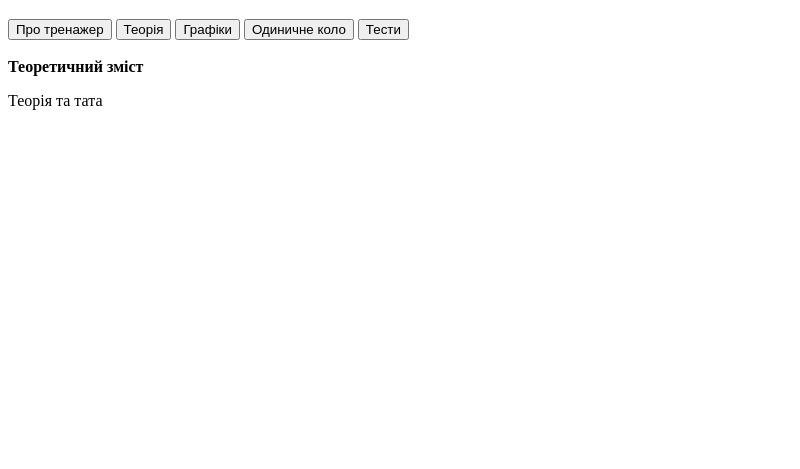
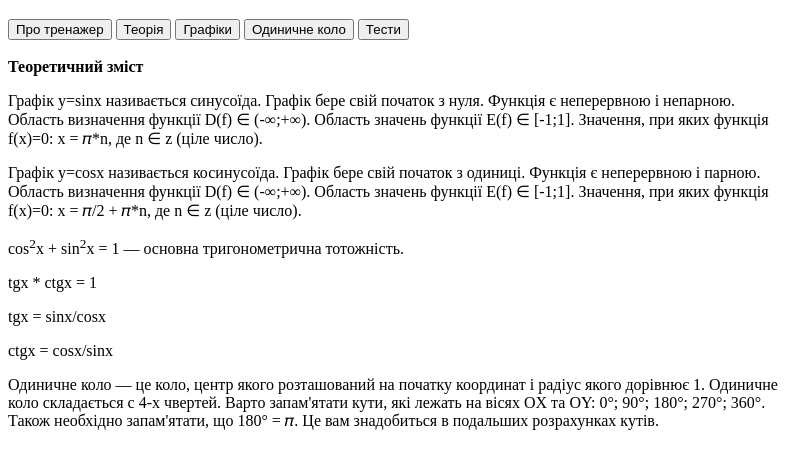
Before and after one commit to salamander-r/school-project, an Electron app: page index.html in a window 800 px wide. Both pictures are taken after a click on the button "Теорія". Shown: the part 61-530 px from the top of the page. Drawn offline with nearby package versions, Linux system fonts and the light colour scheme.

Commit message:
update info about program and added info into theory-tab

```diff
--- a/index.html
+++ b/index.html
@@ -186,10 +186,11 @@
             На вкладці "Теорія" ви можете ознайомитись з теоретичним матеріалом теми.
         </p>
         <p>
-            На вкладці "Графіки" можливо ознайомитись з побудовою графіків y=sinx та y=cosx.
+            На вкладці "Графіки" ви можете ознайомитись з побудовою графіків y=sinx та y=cosx. Їх ще називають
+            синусоїда та косинусоїда відповідно.
         </p>
         <p>
-            На вкладці "Одиничне коло" є можливість побачити візуалізацію кутів на одиничному колі.
+            На вкладці "Одиничне коло" ви можете побачити візуалізацію кутів на одиничному колі.
             Ви можете задавати абсолютно будь-які кути в градусах. Візуальне зображення кутів має сприяти кращому
             розумінню одиничного кола. Також на одиничному колі одразу будуються штрихованою лінією проєкції кутів
             на вісь OX (cosx) та вісь OY (sinx).
@@ -207,14 +208,39 @@
         </b>
         <br />
         <p>
-            Теорія та тата
+            Графік y=sinx називається синусоїда. Графік бере свій початок з нуля. Функція є неперервною і непарною.
+            Область визначення функції D(f) ∈ (-∞;+∞). Область значень функції E(f) ∈ [-1;1].
+            Значення, при яких функція f(x)=0: x = 𝜋*n, де n ∈ z (ціле число).
+        </p>
+        <p>
+            Графік y=cosx називається косинусоїда. Графік бере свій початок з одиниці. Функція є неперервною і
+            парною. Область визначення функції D(f) ∈ (-∞;+∞). Область значень функції E(f) ∈ [-1;1].
+            Значення, при яких функція f(x)=0: x = 𝜋/2 + 𝜋*n, де n ∈ z (ціле число).
+        </p>
+        <p>
+            cos<sup>2</sup>x + sin<sup>2</sup>x = 1 — основна тригонометрична тотожність.
+        </p>
+        <p>
+            tgx * ctgx = 1
+        </p>
+        <p>
+            tgx = sinx/cosx
+        </p>
+        <p>
+            ctgx = cosx/sinx
+        </p>
+        <p>
+            Одиничне коло — це коло, центр якого розташований на початку координат і радіус якого дорівнює 1.
+            Одиничне коло складається с 4-х чвертей.
+            Варто запам'ятати кути, які лежать на вісях OX та OY: 0°; 90°; 180°; 270°; 360°.
+            Також необхідно запам'ятати, що 180° = 𝜋. Це вам знадобиться в подальших розрахунках кутів.
         </p>
     </div>
 
     <div id="charts">
         <br />
         <b>
-            Синусоїд та косинусоїд
+            Синусоїда та косинусоїда
         </b>
         <br />
         <br/>
```
